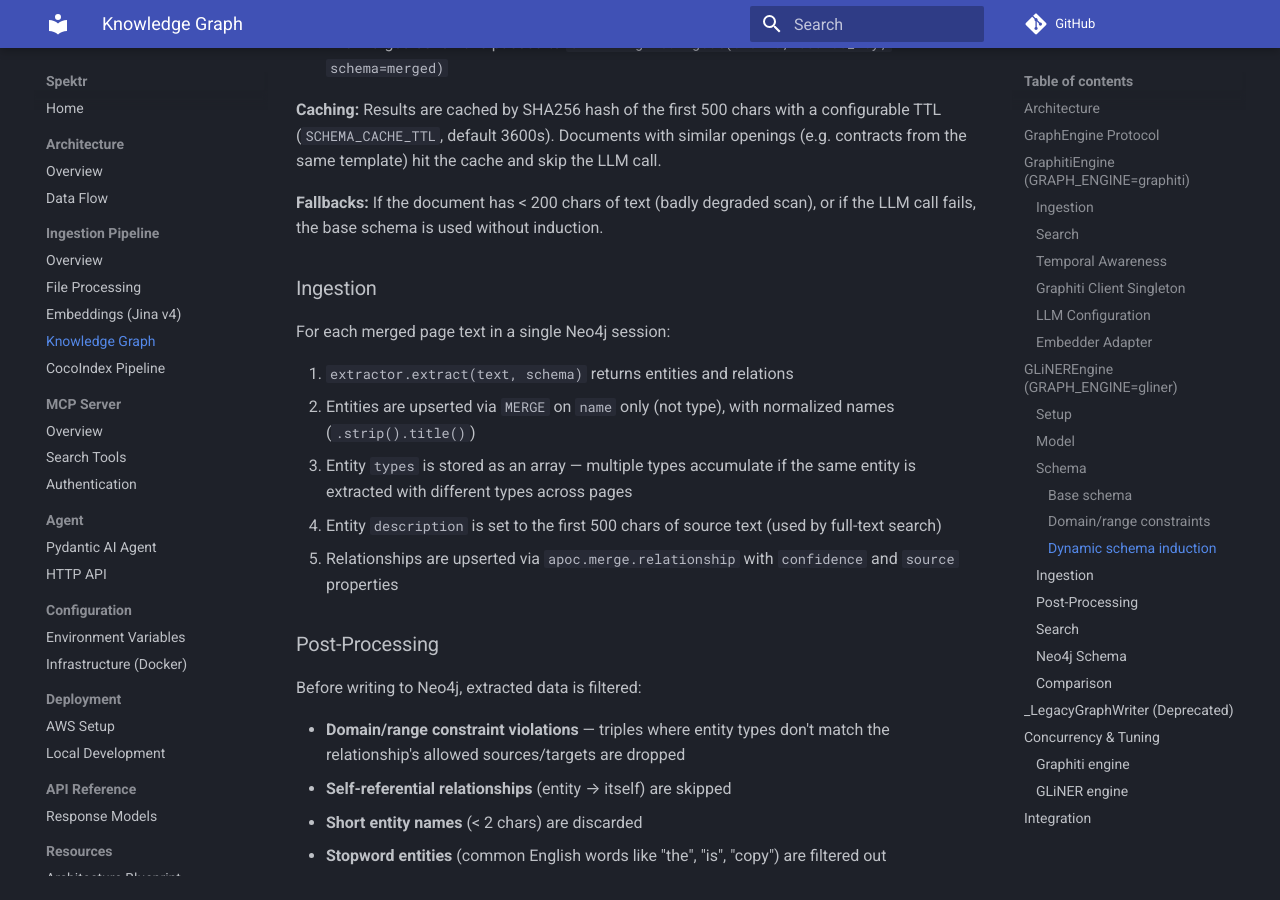
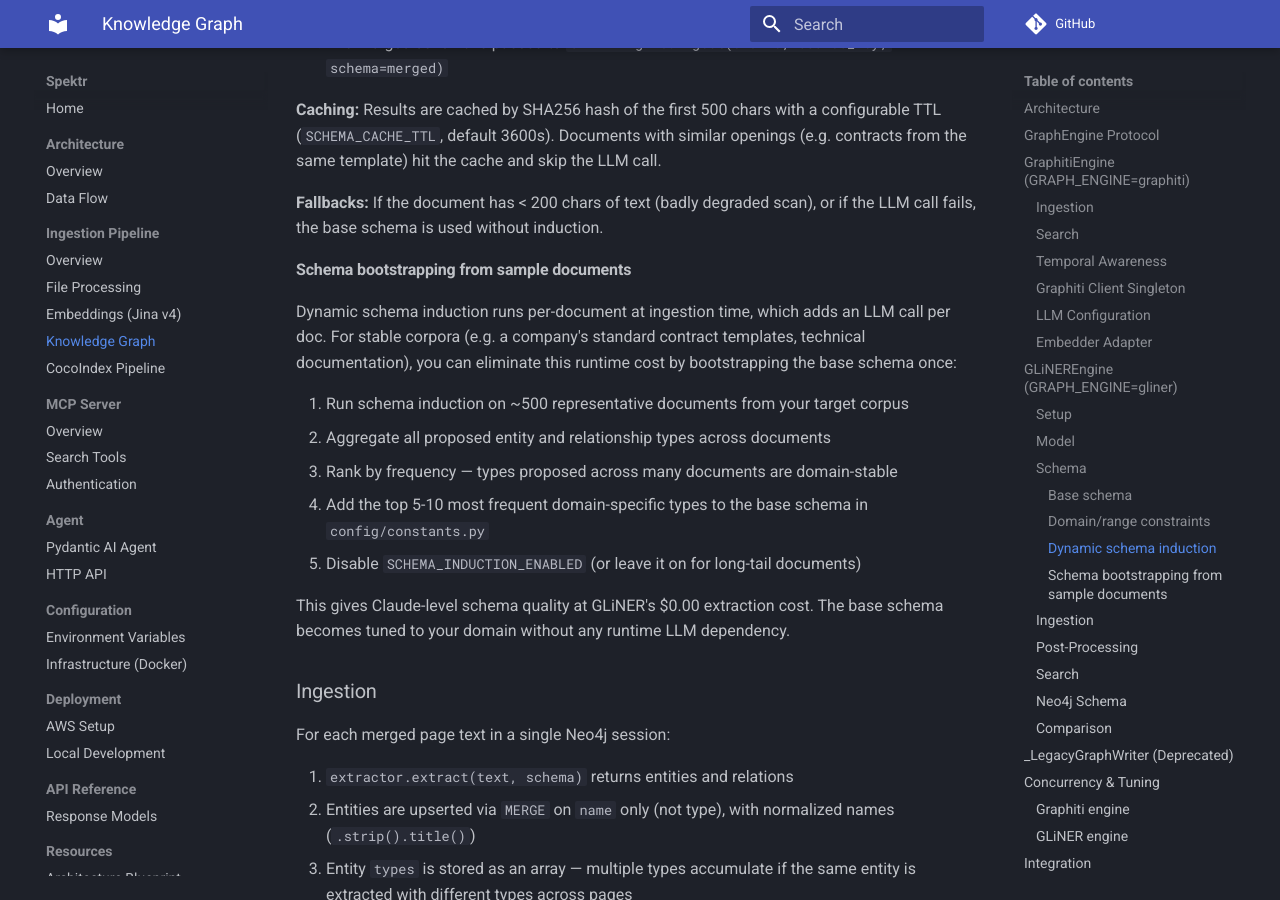
Before and after one commit to dollro/spektr, an MkDocs documentation site: the page built from docs/ingestion/knowledge-graph.md, in a window 1280 px wide and 900 px high, scrolled down 5195 px. Built offline with MkDocs 1.6.1 and Material for MkDocs 9.7.7, drawn with Linux system fonts in a browser that asks for light colours; comment, search, counter and statistics services are not loaded.

Commit message:
docs: add schema bootstrapping strategy to knowledge graph guide

```diff
--- a/docs/ingestion/knowledge-graph.md
+++ b/docs/ingestion/knowledge-graph.md
@@ -172,6 +172,18 @@
 
 **Fallbacks:** If the document has < 200 chars of text (badly degraded scan), or if the LLM call fails, the base schema is used without induction.
 
+#### Schema bootstrapping from sample documents
+
+Dynamic schema induction runs per-document at ingestion time, which adds an LLM call per doc. For stable corpora (e.g. a company's standard contract templates, technical documentation), you can eliminate this runtime cost by bootstrapping the base schema once:
+
+1. Run schema induction on ~500 representative documents from your target corpus
+2. Aggregate all proposed entity and relationship types across documents
+3. Rank by frequency — types proposed across many documents are domain-stable
+4. Add the top 5-10 most frequent domain-specific types to the base schema in `config/constants.py`
+5. Disable `SCHEMA_INDUCTION_ENABLED` (or leave it on for long-tail documents)
+
+This gives Claude-level schema quality at GLiNER's $0.00 extraction cost. The base schema becomes tuned to your domain without any runtime LLM dependency.
+
 ### Ingestion
 
 For each merged page text in a single Neo4j session:
```
